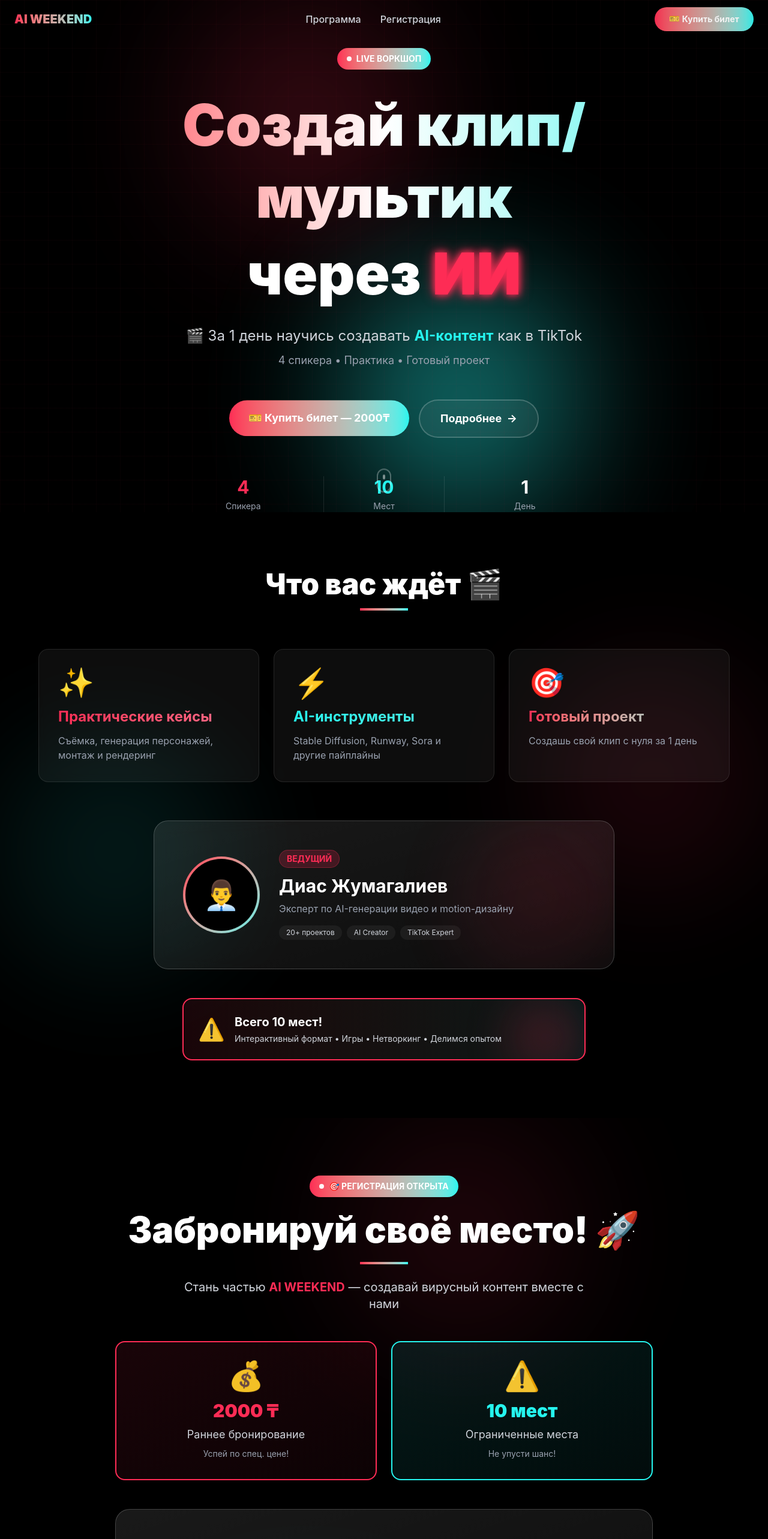
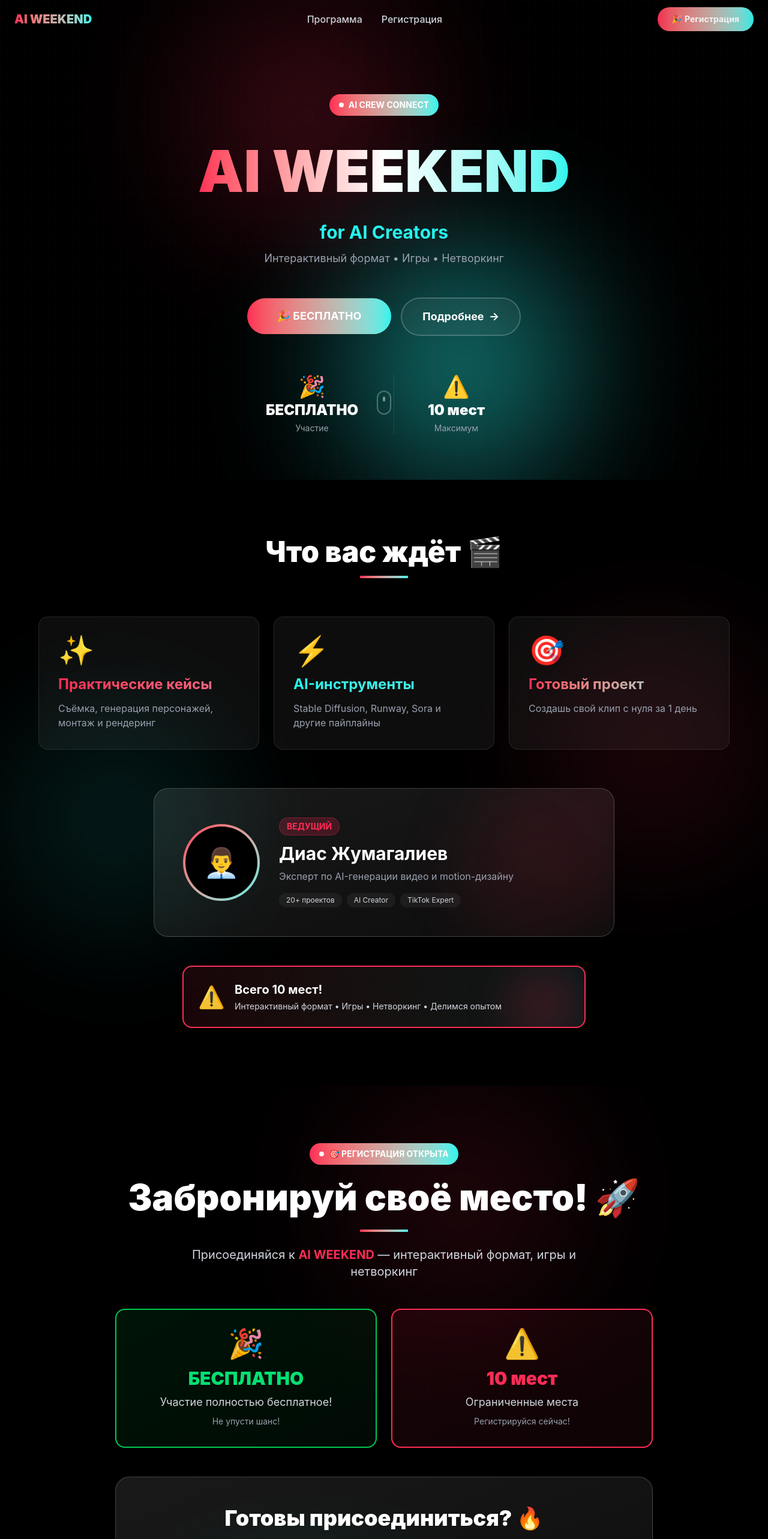
Before and after one commit to bakytzhanovaaigerimk-commits/ai-weekend-landing, a Next.js app: page / in a window 1280 px wide. Shown: the top 2566 px of the page at 60% size. Built offline with nearby package versions, Linux system fonts and the light colour scheme.

Commit message:
Revert content: AI WEEKEND, FREE, 10 places, AI Crew Connect (keep TikTok design)

```diff
--- a/app/components/Hero.tsx
+++ b/app/components/Hero.tsx
@@ -28,25 +28,22 @@
         <div className={`inline-block mb-8 ${mounted ? 'animate-slide-up' : 'opacity-0'}`}>
           <span className="inline-flex items-center gap-2 px-4 py-2 bg-gradient-to-r from-[#fe2c55] to-[#25f4ee] rounded-full text-sm font-bold">
             <span className="w-2 h-2 bg-white rounded-full animate-pulse"></span>
-            LIVE ВОРКШОП
+            AI CREW CONNECT
           </span>
         </div>
 
         {/* Main Title with glitch effect */}
         <h1 className={`text-5xl md:text-7xl lg:text-8xl font-black mb-6 leading-tight ${mounted ? 'animate-slide-up' : 'opacity-0'}`} style={{animationDelay: '0.1s'}}>
           <span className="block bg-gradient-to-r from-[#fe2c55] via-white to-[#25f4ee] bg-clip-text text-transparent hover:animate-glitch cursor-default">
-            Создай клип/мультик
-          </span>
-          <span className="block text-white mt-2">
-            через <span className="text-neon text-[#fe2c55]">ИИ</span>
+            AI WEEKEND
           </span>
         </h1>
 
         {/* Subtitle */}
         <p className={`text-xl md:text-2xl text-gray-300 mb-12 max-w-3xl mx-auto leading-relaxed ${mounted ? 'animate-slide-up' : 'opacity-0'}`} style={{animationDelay: '0.2s'}}>
-          🎬 За 1 день научись создавать <span className="text-[#25f4ee] font-bold">AI-контент</span> как в TikTok
+          <span className="text-[#25f4ee] font-bold text-3xl">for AI Creators</span>
           <br />
-          <span className="text-gray-400 text-lg">4 спикера • Практика • Готовый проект</span>
+          <span className="text-gray-400 text-lg">Интерактивный формат • Игры • Нетворкинг</span>
         </p>
 
         {/* CTA Buttons */}
@@ -60,7 +57,7 @@
               <div className="absolute inset-0 -translate-x-full group-hover:translate-x-full transition-transform duration-1000 bg-gradient-to-r from-transparent via-white/30 to-transparent skew-x-12"></div>
             </div>
             <span className="relative z-10 flex items-center justify-center gap-2">
-              🎫 Купить билет — 2000₸
+              🎉 БЕСПЛАТНО
             </span>
             <div className="absolute inset-0 bg-gradient-to-r from-[#25f4ee] to-[#fe2c55] opacity-0 group-hover:opacity-100 transition-opacity"></div>
           </button>
@@ -78,18 +75,16 @@
         </div>
 
         {/* Stats */}
-        <div className={`grid grid-cols-3 gap-8 max-w-2xl mx-auto ${mounted ? 'animate-slide-up' : 'opacity-0'}`} style={{animationDelay: '0.4s'}}>
+        <div className={`grid grid-cols-2 gap-8 max-w-md mx-auto ${mounted ? 'animate-slide-up' : 'opacity-0'}`} style={{animationDelay: '0.4s'}}>
           <div className="text-center">
-            <div className="text-3xl font-bold text-[#fe2c55] mb-1">4</div>
-            <div className="text-sm text-gray-400">Спикера</div>
+            <div className="text-4xl font-bold text-[#25f4ee] mb-1">🎉</div>
+            <div className="text-2xl font-black text-white mb-1">БЕСПЛАТНО</div>
+            <div className="text-sm text-gray-400">Участие</div>
           </div>
-          <div className="text-center border-l border-r border-white/10">
-            <div className="text-3xl font-bold text-[#25f4ee] mb-1">10</div>
-            <div className="text-sm text-gray-400">Мест</div>
-          </div>
-          <div className="text-center">
-            <div className="text-3xl font-bold text-white mb-1">1</div>
-            <div className="text-sm text-gray-400">День</div>
+          <div className="text-center border-l border-white/10">
+            <div className="text-4xl font-bold text-[#fe2c55] mb-1">⚠️</div>
+            <div className="text-2xl font-black text-white mb-1">10 мест</div>
+            <div className="text-sm text-gray-400">Максимум</div>
           </div>
         </div>
 
--- a/app/components/Navigation.tsx
+++ b/app/components/Navigation.tsx
@@ -66,8 +66,8 @@
             {/* Shimmer on hover */}
             <div className="absolute inset-0 -translate-x-full group-hover:translate-x-full transition-transform duration-700 bg-gradient-to-r from-transparent via-white/30 to-transparent"></div>
             <span className="relative z-10 inline-flex items-center gap-1">
-              <span className="animate-bounce-slow inline-block">🎫</span>
-              Купить билет
+              <span className="animate-bounce-slow inline-block">🎉</span>
+              Регистрация
             </span>
             <div className="absolute inset-0 bg-gradient-to-r from-[#25f4ee] to-[#fe2c55] opacity-0 group-hover:opacity-100 transition-opacity"></div>
           </button>
--- a/app/components/RegistrationForm.tsx
+++ b/app/components/RegistrationForm.tsx
@@ -26,24 +26,24 @@
           </h2>
           <div className="w-20 h-1 bg-gradient-to-r from-[#fe2c55] to-[#25f4ee] mx-auto mb-6"></div>
           <p className="text-xl text-gray-300 max-w-2xl mx-auto">
-            Стань частью <span className="text-[#fe2c55] font-bold">AI WEEKEND</span> — создавай вирусный контент вместе с нами
+            Присоединяйся к <span className="text-[#fe2c55] font-bold">AI WEEKEND</span> — интерактивный формат, игры и нетворкинг
           </p>
         </div>
 
         {/* Highlights Grid */}
         <div className="grid md:grid-cols-2 gap-6 mb-12">
-          <div className="group relative bg-gradient-to-br from-[#fe2c55]/10 to-[#fe2c55]/5 border-2 border-[#fe2c55] p-8 rounded-2xl hover:scale-105 transition-all text-center">
-            <div className="text-5xl mb-4 animate-pulse">💰</div>
-            <h3 className="text-[#fe2c55] font-black text-3xl mb-2">2000 ₸</h3>
-            <p className="text-gray-300 text-lg">Раннее бронирование</p>
-            <p className="text-gray-400 text-sm mt-2">Успей по спец. цене!</p>
+          <div className="group relative bg-gradient-to-br from-green-500/10 to-green-500/5 border-2 border-green-500 p-8 rounded-2xl hover:scale-105 transition-all text-center">
+            <div className="text-5xl mb-4 animate-pulse">🎉</div>
+            <h3 className="text-green-400 font-black text-3xl mb-2">БЕСПЛАТНО</h3>
+            <p className="text-gray-300 text-lg">Участие полностью бесплатное!</p>
+            <p className="text-gray-400 text-sm mt-2">Не упусти шанс!</p>
           </div>
 
-          <div className="group relative bg-gradient-to-br from-[#25f4ee]/10 to-[#25f4ee]/5 border-2 border-[#25f4ee] p-8 rounded-2xl hover:scale-105 transition-all text-center">
+          <div className="group relative bg-gradient-to-br from-[#fe2c55]/10 to-[#fe2c55]/5 border-2 border-[#fe2c55] p-8 rounded-2xl hover:scale-105 transition-all text-center">
             <div className="text-5xl mb-4 animate-pulse">⚠️</div>
-            <h3 className="text-[#25f4ee] font-black text-3xl mb-2">10 мест</h3>
+            <h3 className="text-[#fe2c55] font-black text-3xl mb-2">10 мест</h3>
             <p className="text-gray-300 text-lg">Ограниченные места</p>
-            <p className="text-gray-400 text-sm mt-2">Не упусти шанс!</p>
+            <p className="text-gray-400 text-sm mt-2">Регистрируйся сейчас!</p>
           </div>
         </div>
 
@@ -54,11 +54,11 @@
 
           <div className="relative z-10 text-center">
             <h3 className="text-2xl md:text-4xl font-black text-white mb-6">
-              Готов создавать крутой контент? 🔥
+              Готовы присоединиться? 🔥
             </h3>
 
             <p className="text-gray-300 mb-8 text-lg">
-              Жми кнопку и заполни форму регистрации
+              Регистрируйся сейчас — места ограничены!
             </p>
 
             <button
```
